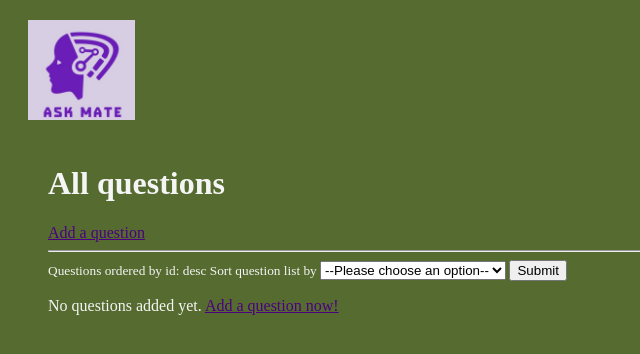
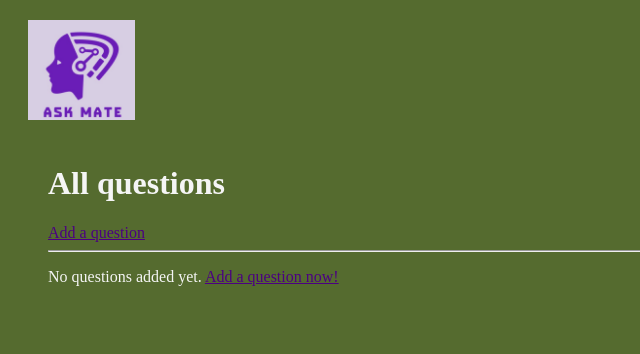
Before and after one commit to abenteuerzeit/ask-mate, a Flask app: page / in a window 1280 px wide. Shown: the top 354 px of the page, without its empty margins (0-640 px from the left). Run offline with Flask 2, Linux system fonts and the light colour scheme.

Commit message:
Move Select Form into condition on index

```diff
--- a/templates/list.html
+++ b/templates/list.html
@@ -7,6 +7,7 @@
     <h1>All questions</h1>
     <a href="/add-question">Add a question</a>
     <hr>
+    {% if questions %}
     <small> Questions ordered by {{ order_by }}: {{ order_direction }}
         <label for="order_by"> Sort question list by </label>
         <select style="display: inline;" name="order_by" id="order_by" form="sort">
@@ -14,10 +15,12 @@
             <option value="title">Title &#8681</option>
             <option value="view_number">Views &#8681</option>
         </select>
-        <form style="display: inline;" action="/list" method="get" id="sort"><input type="submit"></form></small>
-    {% if questions %}{% for row in questions %}
+        <form style="display: inline;" action="/list" method="get" id="sort"><input type="submit"></form>
+    </small>
+    {% for row in questions %}
     <div class="questions">
-        <div class="question"><h3><a href="/question/{{ row.id }}">{{ row.title }}</a><a href="/list?order_by=title&order_direction=asc">&#8679</a></h3>
+        <div class="question"><h3><a href="/question/{{ row.id }}">{{ row.title }}</a><a
+                href="/list?order_by=title&order_direction=asc">&#8679</a></h3>
             <p style="text-align: center"><a href="/question/{{ row.id }}/vote-up">&#8679</a><br>
                 <small>Votes: {{ row.vote_number }}</small><br>
                 <a href="/question/{{ row.id }}/vote-down">&#8681</a></p>
@@ -33,7 +36,8 @@
                 <small>Id: {{ row.id }}</small><br>
                 <small>Added: {{ row.submission_time }}</small><br></p>
         </div>
-    </div>{% endfor %}
+    </div>
+    {% endfor %}
     {% else %}<p>No questions added yet. <a href="/add-question">Add a question now!</a></p>
     {% endif %}
 </div></div>
```
Lines whose indentation alone changed are shown as unchanged.
